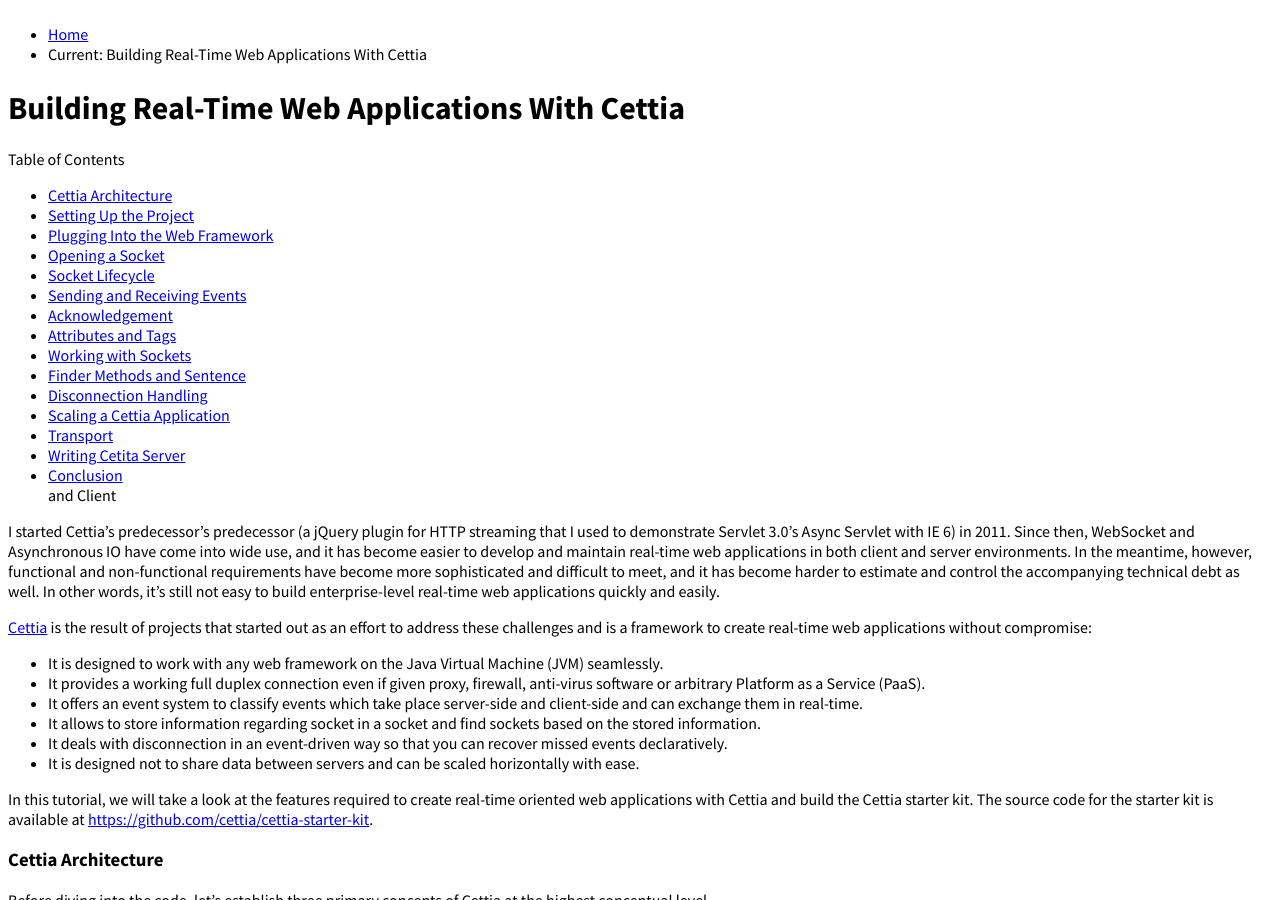
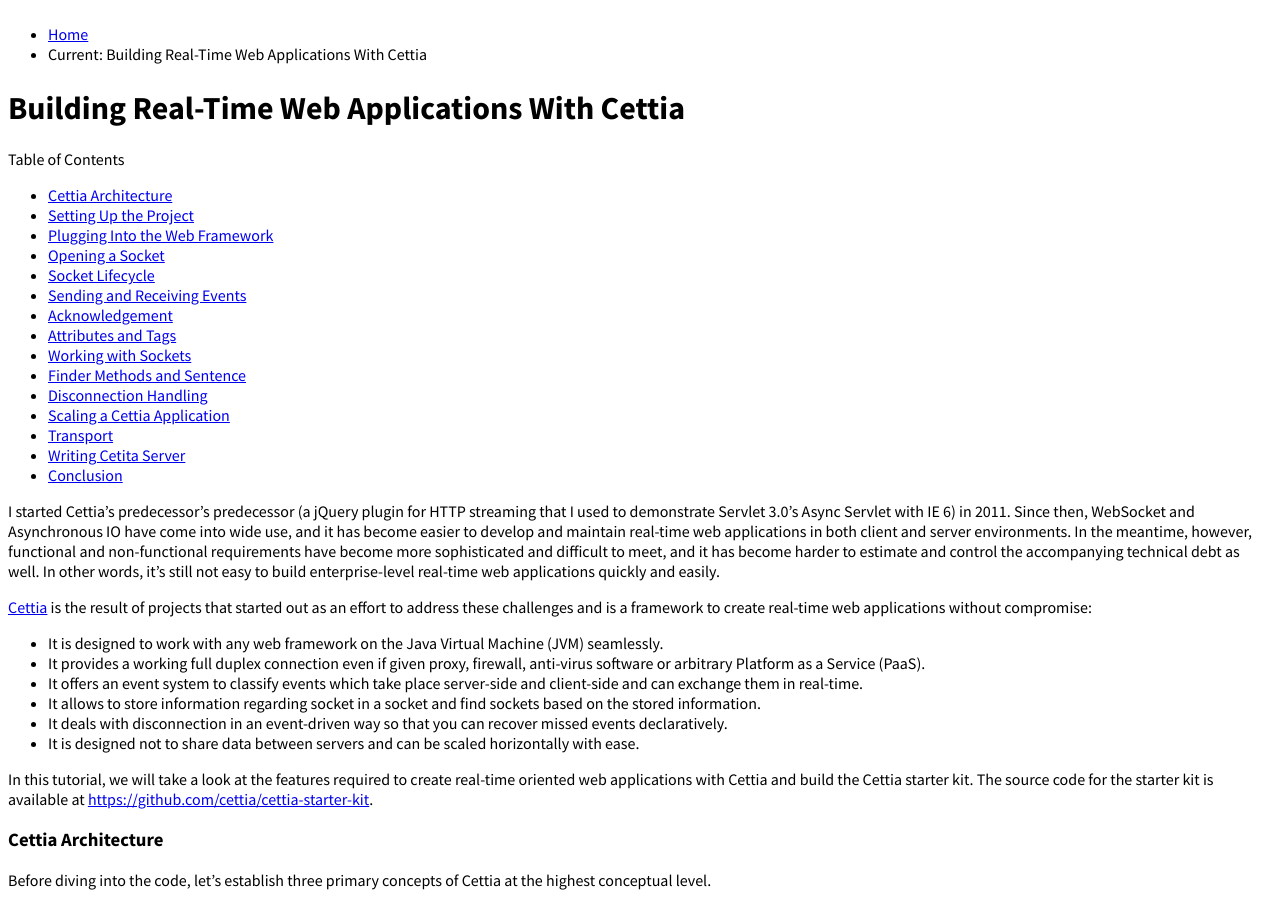
Before and after one commit to cettia/cettia.github.io, a Jekyll site: the page built from guides/cettia-tutorial.md, in a window 1280 px wide and 900 px high. Built offline with Jekyll 4.4.1, drawn with Linux system fonts in a browser that asks for light colours; a style sheet for code colours, icons or effects is not loaded.

Commit message:
Fix typo

```diff
--- a/guides/cettia-tutorial.md
+++ b/guides/cettia-tutorial.md
@@ -28,8 +28,7 @@
   <li><a href="#disconnection-handling" id="markdown-toc-disconnection-handling">Disconnection Handling</a></li>
   <li><a href="#scaling-a-cettia-application" id="markdown-toc-scaling-a-cettia-application">Scaling a Cettia Application</a></li>
   <li><a href="#transport" id="markdown-toc-transport">Transport</a></li>
-  <li><a href="#writing-cetita-server-and-client" id="markdown-toc-writing-cetita-server-and-client">Writing Cetita Server   <li><a href="#conclusion" id="markdown-toc-conclusion">Conclusion</a></li>
-and Client</a></li>
+  <li><a href="#writing-cetita-server-and-client" id="markdown-toc-writing-cetita-server-and-client">Writing Cetita Server   <li><a href="#conclusion" id="markdown-toc-conclusion">Conclusion</a></li></a></li>
 </ul>
 
 I started Cettia's predecessor's predecessor (a jQuery plugin for HTTP streaming that I used to demonstrate Servlet 3.0's Async Servlet with IE 6) in 2011. Since then, WebSocket and Asynchronous IO have come into wide use, and it has become easier to develop and maintain real-time web applications in both client and server environments. In the meantime, however, functional and non-functional requirements have become more sophisticated and difficult to meet, and it has become harder to estimate and control the accompanying technical debt as well. In other words, it's still not easy to build enterprise-level real-time web applications quickly and easily.
```
